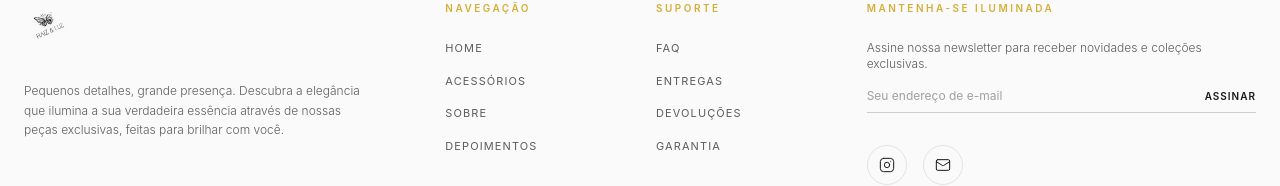
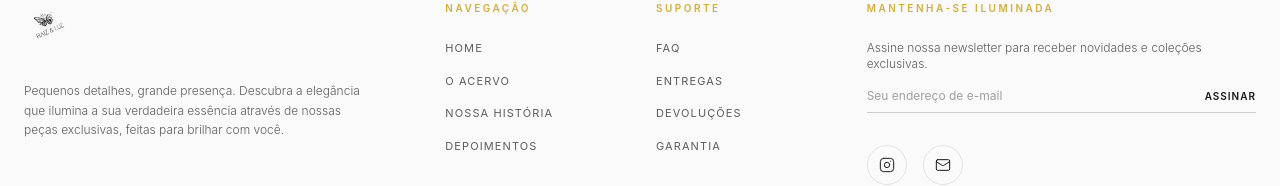
Before and after one commit to tiagodearaujo13-lab/raiz-e-luz-web, a React (Vite) app: page / in a window 1280 px wide. Shown: the part 6329-6515 px from the top of the page. Built offline with nearby package versions, Linux system fonts and the light colour scheme.

Commit message:
fix: update footer navigation links for SPA compatibility and prep legal routes

```diff
--- a/src/components/layout/Footer.tsx
+++ b/src/components/layout/Footer.tsx
@@ -1,53 +1,75 @@
 import logoImg from '../../assets/logo.svg';
+
+// Mapeamento explícito de links para suportar o React Router (SPA)
+const NAV_LINKS = [
+  { name: 'Home', href: '/' },
+  { name: 'O Acervo', href: '/colecoes' },
+  { name: 'Nossa História', href: '/#sobre' },
+  { name: 'Depoimentos', href: '/#depoimentos' },
+];
+
+const SUPPORT_LINKS = [
+  { name: 'FAQ', href: '#' },
+  { name: 'Entregas', href: '#' },
+  { name: 'Devoluções', href: '#' },
+  { name: 'Garantia', href: '#' },
+];
 
 export function Footer() {
   return (
     <footer className="bg-brand-light border-t border-gray-200 pt-24 pb-10">
       <div className="max-w-7xl mx-auto px-6">
 
-        {/* Grid Principal do Rodapé (Agora com 4 colunas bem distribuídas) */}
+        {/* Grid Principal do Rodapé (4 colunas bem distribuídas) */}
         <div className="grid grid-cols-1 md:grid-cols-12 gap-12 md:gap-8 mb-20">
 
-          {/* Coluna 1: Marca e Sobre (Ocupa 4 colunas no desktop) */}
+          {/* Coluna 1: Marca e Sobre */}
           <div className="flex flex-col items-start md:col-span-4 pr-0 md:pr-12">
-            <img src={logoImg} alt="Raiz & Luz" className="h-12 w-auto mb-8 drop-shadow-sm" />
+            <a href="/">
+              <img src={logoImg} alt="Raiz & Luz" className="h-12 w-auto mb-8 drop-shadow-sm hover:scale-105 transition-transform duration-300" />
+            </a>
             <p className="text-brand-dark/70 text-xs font-sans font-light leading-relaxed mb-6">
               Pequenos detalhes, grande presença. Descubra a elegância que ilumina a sua verdadeira essência através de nossas peças exclusivas, feitas para brilhar com você.
             </p>
           </div>
 
-          {/* Coluna 2: Navegação (Ocupa 2 colunas) */}
+          {/* Coluna 2: Navegação */}
           <div className="flex flex-col items-start md:col-span-2">
             <h4 className="text-[10px] font-sans tracking-[0.25em] uppercase text-brand-gold font-semibold mb-6">
               Navegação
             </h4>
             <nav className="flex flex-col gap-4">
-              {['Home', 'Acessórios', 'Sobre', 'Depoimentos'].map((item) => (
+              {NAV_LINKS.map((link) => (
                 <a
-                  key={item}
-                  href={`#${item.toLowerCase()}`}
+                  key={link.name}
+                  href={link.href}
                   className="text-[11px] font-sans tracking-widest uppercase text-brand-dark/70 hover:text-brand-gold transition-colors"
                 >
-                  {item}
+                  {link.name}
                 </a>
               ))}
             </nav>
           </div>
 
-          {/* Coluna 3: Atendimento (Ocupa 2 colunas) */}
+          {/* Coluna 3: Suporte */}
           <div className="flex flex-col items-start md:col-span-2">
             <h4 className="text-[10px] font-sans tracking-[0.25em] uppercase text-brand-gold font-semibold mb-6">
               Suporte
             </h4>
             <nav className="flex flex-col gap-4">
-              <a href="#" className="text-[11px] font-sans tracking-widest uppercase text-brand-dark/70 hover:text-brand-gold transition-colors">FAQ</a>
-              <a href="#" className="text-[11px] font-sans tracking-widest uppercase text-brand-dark/70 hover:text-brand-gold transition-colors">Entregas</a>
-              <a href="#" className="text-[11px] font-sans tracking-widest uppercase text-brand-dark/70 hover:text-brand-gold transition-colors">Devoluções</a>
-              <a href="#" className="text-[11px] font-sans tracking-widest uppercase text-brand-dark/70 hover:text-brand-gold transition-colors">Garantia</a>
+              {SUPPORT_LINKS.map((link) => (
+                <a
+                  key={link.name}
+                  href={link.href}
+                  className="text-[11px] font-sans tracking-widest uppercase text-brand-dark/70 hover:text-brand-gold transition-colors"
+                >
+                  {link.name}
+                </a>
+              ))}
             </nav>
           </div>
 
-          {/* Coluna 4: Contato e Newsletter (Ocupa 4 colunas) */}
+          {/* Coluna 4: Contato e Newsletter */}
           <div className="flex flex-col items-start md:col-span-4">
             <h4 className="text-[10px] font-sans tracking-[0.25em] uppercase text-brand-gold font-semibold mb-6">
               Mantenha-se Iluminada
@@ -68,7 +90,7 @@ export function Footer() {
               </button>
             </form>
 
-            {/* Redes Sociais com SVGs Nativos (Fim do bug!) */}
+            {/* Redes Sociais com SVGs Nativos */}
             <div className="flex gap-4">
               <a
                 href="https://www.instagram.com/raizeluzacessorios/"
@@ -91,16 +113,17 @@ export function Footer() {
 
         </div>
 
-        {/* Linha de Direitos Autorais (Copyright) */}
+        {/* Linha de Direitos Autorais (Copyright) & Páginas Obrigatórias */}
         <div className="border-t border-brand-dark/10 pt-8 flex flex-col md:flex-row items-center justify-between gap-4">
           <p className="text-[9px] font-sans tracking-widest uppercase text-brand-dark/50">
             &copy; {new Date().getFullYear()} Raiz & Luz Acessórios. Todos os direitos reservados.
           </p>
           <div className="flex gap-6">
-            <a href="#" className="text-[9px] font-sans tracking-widest uppercase text-brand-dark/50 hover:text-brand-gold transition-colors">
+            {/* Links apontando para as rotas que vamos criar */}
+            <a href="/privacidade" className="text-[9px] font-sans tracking-widest uppercase text-brand-dark/50 hover:text-brand-gold transition-colors">
               Políticas de Privacidade
             </a>
-            <a href="#" className="text-[9px] font-sans tracking-widest uppercase text-brand-dark/50 hover:text-brand-gold transition-colors">
+            <a href="/termos" className="text-[9px] font-sans tracking-widest uppercase text-brand-dark/50 hover:text-brand-gold transition-colors">
               Termos de Uso
             </a>
           </div>
```
